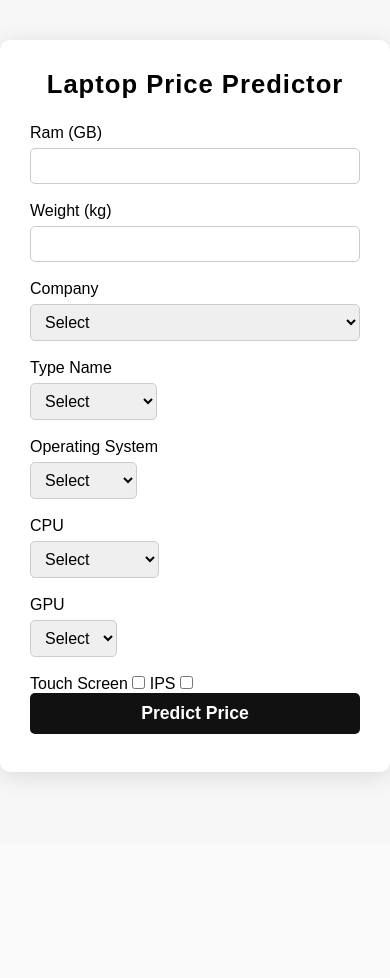
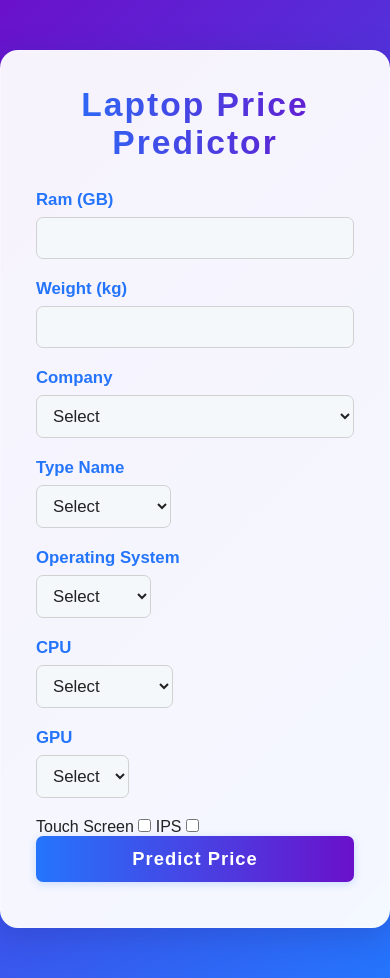
Before and after one commit to RensithUdara/Laptop-Price-Predictor, a Flask app: page / in a window 390 px wide. Before the commit the page ends 782 px from the top, so only its background shows below. Run offline with Flask 3, Linux system fonts and the light colour scheme.

Commit message:
Enhance styling in CSS for improved UI consistency and responsiveness

```diff
--- a/website/static/style.css
+++ b/website/static/style.css
@@ -5,51 +5,66 @@
     font-family: Arial, Helvetica, sans-serif;
 }
 body {
-    background: #f7f7f7;
-    font-family: Arial, Helvetica, sans-serif;
+    min-height: 100vh;
+    background: linear-gradient(135deg, #6a11cb 0%, #2575fc 100%);
+    font-family: 'Segoe UI', Arial, Helvetica, sans-serif;
+    color: #222;
 }
 
 .wrapper {
-    max-width: 400px;
-    margin: 40px auto;
-    background: #fff;
-    padding: 30px 30px 20px 30px;
-    border-radius: 10px;
-    box-shadow: 0 4px 24px rgba(0,0,0,0.12);
+    max-width: 420px;
+    margin: 50px auto;
+    background: rgba(255,255,255,0.95);
+    padding: 35px 35px 25px 35px;
+    border-radius: 18px;
+    box-shadow: 0 8px 32px 0 rgba(31, 38, 135, 0.25);
+    border: 1.5px solid rgba(255,255,255,0.3);
+    backdrop-filter: blur(2px);
+    position: relative;
+    overflow: hidden;
 }
 
 .title h1 {
     text-align: center;
-    font-size: 1.6rem;
-    margin-bottom: 25px;
-    letter-spacing: 1px;
+    font-size: 2.1rem;
+    margin-bottom: 28px;
+    letter-spacing: 2px;
+    font-weight: 700;
+    background: linear-gradient(90deg, #2575fc 0%, #6a11cb 100%);
+    -webkit-background-clip: text;
+    -webkit-text-fill-color: transparent;
+    background-clip: text;
 }
 
 .inputfield {
     display: flex;
     flex-direction: column;
-    margin-bottom: 18px;
+    margin-bottom: 20px;
 }
 
 .inputfield label {
-    margin-bottom: 6px;
-    font-weight: 500;
-    font-size: 1rem;
+    margin-bottom: 7px;
+    font-weight: 600;
+    font-size: 1.05rem;
+    color: #2575fc;
 }
 
 .inputfield input[type="text"],
 .inputfield select {
-    padding: 8px 10px;
-    border: 1px solid #ccc;
-    border-radius: 5px;
-    font-size: 1rem;
+    padding: 10px 12px;
+    border: 1.5px solid #d1d1d1;
+    border-radius: 7px;
+    font-size: 1.05rem;
     outline: none;
-    transition: border 0.2s;
+    transition: border 0.2s, box-shadow 0.2s;
+    background: #f4f8fb;
+    color: #222;
 }
 
 .inputfield input[type="text"]:focus,
 .inputfield select:focus {
-    border: 1.5px solid #333;
+    border: 1.5px solid #2575fc;
+    box-shadow: 0 0 0 2px #2575fc33;
 }
 
 .inputfield.checkboxes {
@@ -79,24 +94,32 @@ body {
 
 .btn {
     width: 100%;
-    padding: 10px;
-    background: #111;
+    padding: 12px;
+    background: linear-gradient(90deg, #2575fc 0%, #6a11cb 100%);
     color: #fff;
     border: none;
-    border-radius: 5px;
-    font-size: 1.1rem;
+    border-radius: 7px;
+    font-size: 1.15rem;
     font-weight: bold;
     cursor: pointer;
-    transition: background 0.2s;
+    box-shadow: 0 2px 8px 0 #2575fc33;
+    letter-spacing: 1px;
+    transition: background 0.2s, box-shadow 0.2s;
 }
 
 .btn:hover {
-    background: #333;
+    background: linear-gradient(90deg, #6a11cb 0%, #2575fc 100%);
+    box-shadow: 0 4px 16px 0 #6a11cb33;
 }
 
 .result p{
     text-align: center;
-    color: blue;
-    font-size: 18px;
+    color: #fff;
+    background: linear-gradient(90deg, #2575fc 0%, #6a11cb 100%);
+    font-size: 1.25rem;
     font-weight: bold;
+    padding: 12px 0;
+    border-radius: 7px;
+    margin-top: 18px;
+    box-shadow: 0 2px 8px 0 #2575fc33;
 }
```
